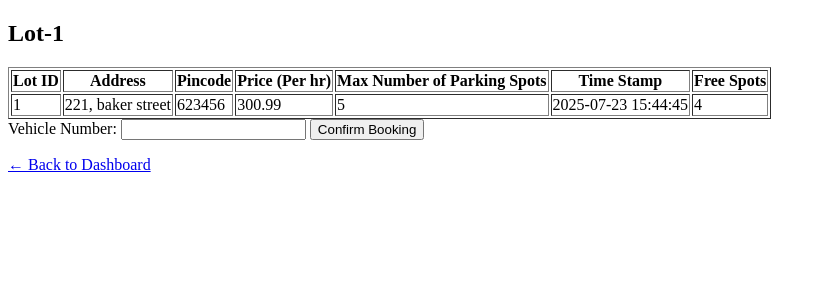
After one commit to 24f2007598/Vehicle-Parking-App, a Flask app: page /lot/choose/1 in a window 1280 px wide. The commit adds this page. Shown: the top 300 px of the page, without its empty margins (0-826 px from the left). Run offline with Flask 3, Linux system fonts and the light colour scheme; data comes from the database, SQL or seed files in the repository; both versions use the stored data as it was after the commit.

```diff
--- a/app.py
+++ b/app.py
@@ -3,7 +3,10 @@ import sqlite3
 from flask_wtf import Form
 from wtforms import TextAreaField, PasswordField, IntegerField, RadioField, SubmitField, EmailField, FloatField
 from wtforms.validators import ValidationError, DataRequired, Length, NumberRange
+import re
 
+class ChooseLot(Form):
+    vh_num = TextAreaField(label = "Vehicle Number", validators = [DataRequired(), Length(min=10, max=10, message=None)])
 
 class Lot(Form):
     address = TextAreaField(label = "Address", validators = [DataRequired()])
@@ -39,10 +42,6 @@ app = Flask(__name__)
 app.secret_key = "private_key"
 DB = 'data.db'
 
-O = 'O'
-A = 'A'
-num = 9
-
 
 # Database Initialization
 def init_db():
@@ -53,9 +52,7 @@ def init_db():
         #             INSERT INTO User (fname, lname, email, passwd, gender, age)
         #             VALUES (?, ?, ?, ?, ?, ?)
         #         ''', ('Darth', 'Vader', 'anakin@gmail.com', "padma", "M", 20))
-
-
-        cur.execute('''DROP TABLE User;''')
+        # cur.execute('''DROP TABLE User;''')
 
 #USER
         cur.execute('''
@@ -71,6 +68,9 @@ def init_db():
         ''')
 
         # cur.execute('''DROP TABLE ParkingLots;''')
+        # cur.execute('''DROP TABLE ParkingSpots;''')
+        # cur.execute('''DROP TABLE Vehicles;''')
+        # cur.execute('''DROP TABLE Bookings;''')
 
 #VEHICLES
         cur.execute('''
@@ -82,6 +82,7 @@ def init_db():
                 ON DELETE CASCADE
             );
         ''')
+        print("what")
 
 #PARKING LOT
         cur.execute('''
@@ -91,11 +92,16 @@ def init_db():
               pin_code       TEXT,
               price_per_hour REAL    NOT NULL,
               max_spots      INTEGER NOT NULL,
-              created_at     DATETIME DEFAULT CURRENT_TIMESTAMP
+              created_at     DATETIME DEFAULT CURRENT_TIMESTAMP,
+              free_spots   INTEGER NOT NULL
             );
         ''')
 
-#PARKING SPOT
+        # sql = f"ALTER TABLE User DROP COLUMN no_spots_booked;"
+        # sql = f"DELETE from ParkingLots"
+        # cur.execute(sql)
+
+        #PARKING SPOT
         cur.execute('''
             CREATE TABLE IF NOT EXISTS ParkingSpots (
               spot_id  INTEGER PRIMARY KEY AUTOINCREMENT,
@@ -149,9 +155,9 @@ def add_lot(data):
     with sqlite3.connect(DB) as con:
         cur = con.cursor()
         cur.execute('''
-            INSERT INTO ParkingLots (address, pin_code, price_per_hour, max_spots)
-            VALUES (?, ?, ?, ?)
-        ''', (data['address'], data['pincode'], data['price_per_hr'], data['max_spots']))
+            INSERT INTO ParkingLots (address, pin_code, price_per_hour, max_spots, free_spots)
+            VALUES (?, ?, ?, ?, ?)
+        ''', (data['address'], data['pincode'], data['price_per_hr'], data['max_spots'], data['max_spots']))
         con.commit()
 
         cur.execute('SELECT lot_id, max_spots FROM ParkingLots')
@@ -198,39 +204,59 @@ def status_of_lot():
 
 status = status_of_lot()
 
-@app.route('/lot/edit', methods=['GET', 'POST'])
-def edit_lot():
+@app.route('/lot/edit/<int:lotid>', methods=['GET','POST'])
+def edit_lot(lotid):
     with sqlite3.connect(DB) as con:
         cur = con.cursor()
-        lotid = request.args.get('lotid', type=int)
         lot = get_lot(lotid)
-        fields = {}
         form = EditLot(request.form)
         if request.method == 'POST':
             action = request.form.get('action')
             if action == "update":
-                if form.validate():
-                    lot_data = {
-                        'address': form.address.data,
-                        'pincode': form.pincode.data,
-                        'price_per_hour': form.price_per_hr.data,
-                        'max_spots': form.max_spots.data
-                    }
-                    for field in lot_data:
-                        value = lot_data[field]
-                        if value:
-                            fields[field] = value
-                    if  fields:
-                        tup = ', '.join(f"{k} = ?" for k in fields)
-                        values = list(fields.values()) + [lotid]
-                        query = f"UPDATE ParkingLots SET {tup} WHERE lot_id = ?"
-                        cur.execute(query, values)
-                        con.commit()
+                updates = {}
+                if form.address.data:
+                    updates['address'] = form.address.data
+                if form.pincode.data:
+                    updates['pin_code'] = form.pincode.data
+                    # IntegerFields blank → data is None, so we check is not None
+                if form.price_per_hr.data is not None:
+                    updates['price_per_hour'] = form.price_per_hr.data
+                if form.max_spots.data is not None:
+                    updates['max_spots'] = form.max_spots.data
+                print(updates)
+
+                if updates:
+                    cols = ', '.join(f"{col}=?" for col in updates)
+                    params = list(updates.values()) + [lotid]
+                    sql = f"UPDATE ParkingLots SET {cols} WHERE lot_id = ?"
+                    cur.execute(sql, params)
+
+                    if form.max_spots.data is not None:
+                        sql = f"DELETE from ParkingSpots WHERE lot_id = ?"
+                        cur.execute(sql, (lotid,))
+                        for i in range(0, updates['max_spots']):
+                            cur.execute('''INSERT INTO ParkingSpots (lot_id) VALUES (?)''', (lotid,))
+                    con.commit()
+                    flash(f"Updated fields: {', '.join(updates.keys())}", 'success')
+                else:
+                    flash("No fields were filled in — nothing to update.", 'warning')
+            elif action == "delete":
+                cur.execute("select * from ParkingSpots where lot_id = ? and status = ?", (lotid, 'Occupied'))
+                data = cur.fetchall()
+                print(data)
+                if not data:
+                    sql = f"DELETE from ParkingLots WHERE lot_id = ?"
+                    cur.execute(sql, (lotid,))
+                    sql = f"DELETE from ParkingSpots WHERE lot_id = ?"
+                    cur.execute(sql, (lotid,))
+                    con.commit()
                     return redirect(url_for('admin_dashboard'))
-            elif action == "cancel":
+                else:
+                    flash('Occupied Spots exist.')
+            else:
                 return redirect(url_for('admin_dashboard'))
-    return render_template('lotDetails.html', lot=lot, form=form)
-
+            return redirect(url_for('edit_lot', lotid=lotid))
+        return render_template('lotDetails.html', lot=lot, form=form)
 
 
 # SPOTS-----------------------------------------------------------------------------
@@ -240,26 +266,49 @@ def get_spots():
         cur.execute('SELECT * FROM ParkingSpots')
         return cur.fetchall()
 
-@app.route('/result')
-def spot_details():
-    selected = request.args.get('selected')
-    return render_template('spotDetails.html', selected=selected)
+def get_spot(spotid):
+    with sqlite3.connect(DB) as con:
+        cur = con.cursor()
+        cur.execute('SELECT * FROM ParkingSpots WHERE spot_id = ?', (spotid,))
+        return cur.fetchall()
+
+
+@app.route('/spots/<int:spotid>')
+def spot_details(spotid):
+    with sqlite3.connect(DB) as con:
+        cur = con.cursor()
+        cur.execute('''
+        Select s.spot_id, s.lot_id, l.pin_code, l.price_per_hour, l.address, s.status
+         From ParkingSpots as s join ParkingLots as l
+         where s.lot_id=l.lot_id and s.spot_id = ?''', (spotid,))
+        spot = cur.fetchone()
+        booking = ()
+        if spot[-1] == 'Occupied':
+            cur.execute('''
+            Select b.booking_id, b.spot_id, v.vehicle_number, v.user_id, b.start_time, b.status
+            From Bookings as b join Vehicles as v
+            where b.vehicle_id=v.vehicle_id and b.spot_id=? and b.status = ?''', (spotid, 'Booked'))
+            booking = cur.fetchone()
+            print(booking)
+        return render_template('spotDetails.html', spot=spot, bk=booking)
+
 
 # ADMIN -----------------------------------------------------------------------------
 @app.route('/admin/home')
 def admin_home():
     boxes = 10   # total boxes
-    spots = num
+    spots = 9
     return render_template('adminHome.html', boxes=boxes,
                            spots=spots, L=status)
-
 
 @app.route('/admin/dashboard')
 def admin_dashboard():
     users = get_users()
     lots = get_lots()
     spots = get_spots()
-    return render_template('adminDashboard.html', name="Admin (Darth Vader)", users=users, lots=lots, spots=spots)
+    vhs = get_vehicles()
+    bks = get_bookings()
+    return render_template('adminDashboard.html', name="Admin (Darth Vader)", users=users, lots=lots, spots=spots, vhs=vhs, bks=bks)
 
 @app.route('/admin/search')
 def admin_search():
@@ -278,7 +327,7 @@ def add_user(data):
         con.commit()
 
 # Retrieve Users from DB
-def get_users():
+def user_check():
     with sqlite3.connect(DB) as con:
         cur = con.cursor()
         cur.execute('SELECT * FROM User')
@@ -316,9 +365,90 @@ def test():
                            boxes_data=boxes_data,
                            selected=selected)
 
+@app.route('/users/<int:userid>')
+def user_details(userid):
+    with sqlite3.connect(DB) as con:
+        cur = con.cursor()
+        cur.execute(
+        '''SELECT
+  u.user_id,
+  u.fname,
+  b.spot_id,
+  COALESCE(us.spots_used,   0) AS spots_used,
+  COALESCE(us.spots_in_use, 0) AS spots_in_use,
+  CAST(
+    (julianday(COALESCE(b.end_time, CURRENT_TIMESTAMP))
+     - julianday(b.start_time))
+    * 24 * 60 * 60
+  AS INTEGER) AS duration_seconds
+FROM User AS u
+
+-- first compute per-user counts:
+LEFT JOIN (
+  SELECT
+    v.user_id,
+    SUM(CASE WHEN b.status = 'Completed' THEN 1 ELSE 0 END) AS spots_used,
+    SUM(CASE WHEN b.status = 'Booked'    THEN 1 ELSE 0 END) AS spots_in_use
+  FROM Vehicles AS v
+  LEFT JOIN Bookings AS b
+    ON v.vehicle_id = b.vehicle_id
+  GROUP BY v.user_id
+) AS us
+  ON u.user_id = us.user_id
+
+-- then bring in each vehicle-booking to show spot_id + duration
+LEFT JOIN Vehicles AS v
+  ON u.user_id = v.user_id
+LEFT JOIN Bookings AS b
+  ON v.vehicle_id = b.vehicle_id
+
+  where u.user_id = ?
+;
+
+    ''', (userid,)
+        )
+        user = cur.fetchall()
+    return render_template('userDetails.html', user=user)
+
+
+
+def get_users():
+    with sqlite3.connect(DB) as con:
+        cur = con.cursor()
+        cur.execute(
+        '''SELECT
+    u.user_id,
+    u.fname,
+    u.email,
+    u.age,
+    u.gender,
+    COALESCE(SUM(CASE WHEN b.status = 'Completed' THEN 1 ELSE 0 END), 0) AS spots_used,
+    COALESCE(SUM(CASE WHEN b.status = 'Booked'    THEN 1 ELSE 0 END), 0) AS spots_in_use
+FROM User AS u
+LEFT JOIN Vehicles AS v
+    ON u.user_id = v.user_id
+LEFT JOIN Bookings AS b
+    ON v.vehicle_id = b.vehicle_id
+GROUP BY
+    u.user_id,
+    u.fname,
+    u.email,
+    u.age,
+    u.gender;
+
+    '''
+        )
+        return cur.fetchall()
+
+
 @app.route('/dashboard')
 def dashboard():
-    return render_template('dashboard.html')
+    lots = get_lots()
+    return render_template('dashboard.html', lots=lots)
+
+@app.route('/summary')
+def user_summary():
+    return render_template('userSummary.html')
 
 # SIGNIN LOGIN LOGOUT -------------------------------------------------------------------
 @app.route('/signup', methods=['POST', 'GET'])
@@ -340,7 +470,7 @@ def sign_up():
                     return redirect(url_for('login'))
             add_user(user_data)
             session['Fname'] = user_data['Fname']
-            return redirect(url_for('signupSuccess'))
+            return redirect(url_for('dashboard'))
         else:
             flash("All required fields must be filled correctly.")
             return render_template('signup.html', form=form)
@@ -358,20 +488,24 @@ def login():
     if request.method == 'POST':
         if form.validate():
             email, pwd = form.email.data, form.passwd.data
-            users = get_users()
+            users = user_check()
             # return redirect(url_for('signupSuccess'))
-
+            print(email, pwd)
             if email == 'anakin@gmail.com':
                 if pwd == 'padma':
                     return redirect(url_for('admin_home'))
                 return render_template('login.html', form=form)
 
             for user in users:
-                if user[5] == email:
-                    if user[6] == pwd:
-                        session['username'] = user[1]
+                if user[4] == email:
+                    if user[5] == pwd:
+                        session['email'] = user[4]
+                        # session.permanent = True
                         return redirect(url_for('dashboard'))
                 # flash("Unregistered email. Please, signup.")
+                    else:
+                        flash("Incorrect password")
+                        return redirect(url_for('login'))
             flash("Invalid email or password")
             return redirect(url_for('sign_up'))
         else:
@@ -384,7 +518,93 @@ def login():
 def log_out(name):
     return f'bye, {name}'
 
+#BOOKING----------------------------------------------------------------------------------------------------------
+@app.route('/lot/choose/<int:lotid>', methods=['GET','POST'])
+def book_lot(lotid):
+    print("line 1")
+    states = [
+    "AP", "AR", "AS", "BR", "CG", "CH", "DD", "DL",
+    "GA", "GJ", "HP", "HR", "JH", "JK", "KA", "KL",
+    "LA", "LD", "MH", "ML", "MN", "MP", "MZ", "NL",
+    "OD", "PB", "PY", "RJ", "SK", "TG", "TN", "TR",
+    "UK", "UP", "WB"
+]
+    lot = get_lot(lotid)
+    print("form request")
+
+
+    if request.method == 'POST':
+        vehicle = request.form.get('vehicle_number', '').strip()
+        if not vehicle:
+            flash('Vehicle number is required.')
+        elif vehicle[:2].upper() not in states:
+            flash('invalid state code')
+        elif not re.fullmatch(r'^[A-Z]{2}\s*\d{2}\s*[A-Z]{2}\s*\d{4}$', vehicle.upper()):
+            flash('Vehicle number must be exactly 10 alphanumeric characters.')
+        else:
+            with sqlite3.connect(DB) as con:
+                cur = con.cursor()
+                cur.execute('Select * from ParkingSpots where lot_id = ?', (lotid,))
+                rows = cur.fetchall()
+                for row in rows:
+                    if row[2] == 'Available':
+                        spotid = row[0]
+                        break
+                cur.execute('Select free_spots from ParkingLots where lot_id = ?', (lotid,))
+                data = cur.fetchone()
+                fr = data[0]-1
+                cur.execute(
+                    'UPDATE ParkingSpots SET status = ? WHERE spot_id = ?',
+                    ('Occupied', spotid)
+                )
+                cur.execute(
+                    'UPDATE ParkingLots SET free_spots = ? WHERE lot_id = ?',
+                    (fr, lotid)
+                )
+                usr_email = session.get('email')
+                cur.execute('''Select user_id from User where email = ?''', (usr_email,))
+                data = cur.fetchone()
+                usrid = data[0]
+                cur.execute('''
+                    INSERT INTO Vehicles (user_id, vehicle_number)
+                    VALUES (?, ?)
+                ''', (usrid, vehicle))
+                cur.execute('''Select vehicle_id from Vehicles''')
+                data = cur.fetchall()
+                vhid = data[-1][0]
+
+                cur.execute('''
+                    INSERT INTO Bookings (spot_id, vehicle_id)
+                    VALUES (?, ?)
+                ''', (spotid, vhid))
+                con.commit()
+                return render_template(
+                    'bookSpots.html', lot=lot
+                )
+
+    return render_template(
+        'userLotDetails.html',
+        lot=lot
+    )
+@app.route('/lot/book/<int:lotid>', methods=['GET','POST'])
+def confirm_booking(lotid):
+    lot = get_lot(lotid)
+    return render_template('bookSpots.html', lot=lot)
+
+def get_vehicles():
+    with sqlite3.connect(DB) as con:
+        cur = con.cursor()
+        cur.execute('SELECT * FROM Vehicles')
+        return cur.fetchall()
+
+def get_bookings():
+    with sqlite3.connect(DB) as con:
+        cur = con.cursor()
+        cur.execute('SELECT * FROM Bookings')
+        return cur.fetchall()
+
+
 init_db()
-
+print()
 if __name__ == '__main__':
     app.run(debug=True)
--- a/templates/home.html
+++ b/templates/home.html
@@ -9,7 +9,6 @@
     <a href = "{{url_for('home')}}">home</a>
     <a href = "{{url_for('login')}}">login</a>
     <a href = "{{url_for('sign_up')}}">signup</a>
-    <a href = "{{url_for('create_lot')}}">new lot</a>
   </nav>
 
 </body>
--- a/templates/lotDetails.html
+++ b/templates/lotDetails.html
@@ -25,7 +25,7 @@
     </tr>
 </table>
 
-    <form action=http://127.0.0.1:5000/lot/edit method = 'post'>
+    <form action="{{ url_for('edit_lot', lotid=lot[0]) }}" method = 'post'>
     <table>
         <tr>
             <td>{{form.address.label}}</td>
@@ -45,6 +45,7 @@
         </tr>
 </table>
     <button type="submit" name="action" value="update">Update</button>
+    <button type="submit" name="action" value="delete">Delete</button>
     <button type="submit" name="action" value="cancel">Cancel</button>
 </form>
 
--- /dev/null
+++ b/templates/userLotDetails.html
@@ -0,0 +1,53 @@
+<!DOCTYPE html>
+<html lang="en">
+<head>
+    <meta charset="UTF-8">
+    <title>Lots</title>
+</head>
+<body>
+<h2>Lot-{{lot[0]}}</h2>
+
+<!-- flash messages -->
+  {% with messages = get_flashed_messages() %}
+    {% if messages %}
+      <ul style="color:red;">
+        {% for msg in messages %}
+          <li>{{ msg }}</li>
+        {% endfor %}
+      </ul>
+    {% endif %}
+  {% endwith %}
+
+
+<table border="1">
+    <tr>
+        <th>Lot ID</th>
+        <th>Address</th>
+        <th>Pincode</th>
+        <th>Price (Per hr)</th>
+        <th>Max Number of Parking Spots</th>
+        <th>Time Stamp</th>
+        <th>Free Spots</th>
+    </tr>
+    <tr>
+            <td>{{ lot[0] }}</td>
+            <td>{{ lot[1] }}</td>
+            <td>{{ lot[2] }}</td>
+            <td>{{ lot[3] }}</td>
+            <td>{{ lot[4] }}</td>
+            <td>{{ lot[5] }}</td>
+            <td>{{ lot[6] }}</td>
+    </tr>
+</table>
+
+
+  <form method="post" action="{{ url_for('book_lot', lotid=lot[0]) }}">
+    <label for="vehicle_number">Vehicle Number:</label>
+    <input type="text" id="vehicle_number" name="vehicle_number" required>
+    <button type="submit">Confirm Booking</button>
+  </form>
+
+  <p><a href="{{ url_for('dashboard') }}">← Back to Dashboard</a></p>
+
+</body>
+</html>
```
Also changed, not shown: templates/adminDashboard.html (+72 -6 lines), templates/adminHome.html (+16 -17 lines), templates/bookSpots.html (added, +11 -0 lines), templates/dashboard.html (+51 -2 lines), templates/spotDetails.html (+50 -17 lines), templates/userDetails.html (added, +28 -0 lines), templates/userSummary.html (added, +10 -0 lines), data.db.
